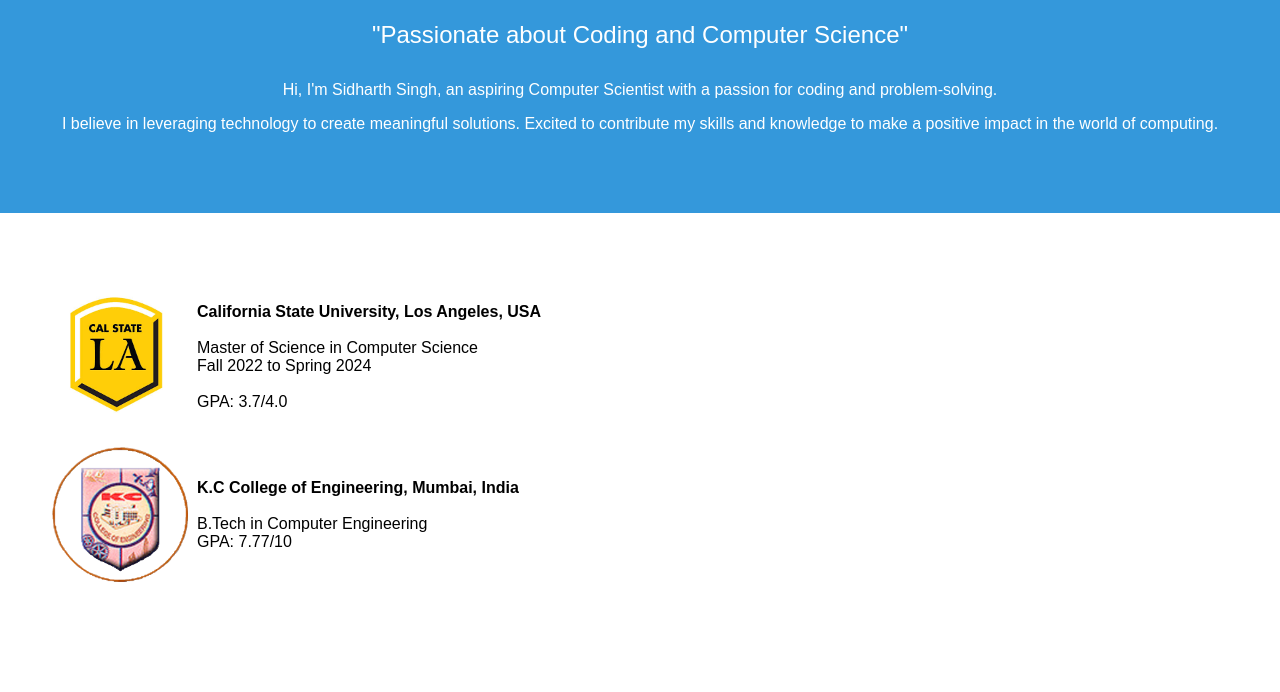
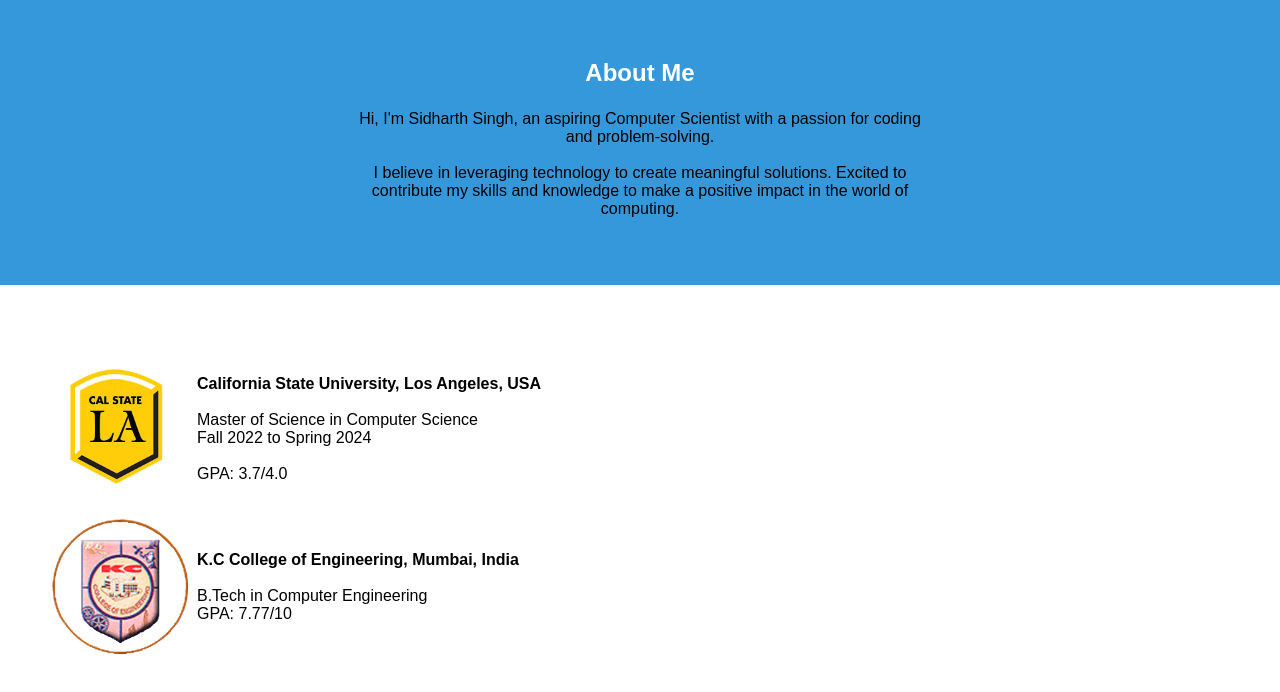
Before and after one commit to skadoosh4/skadoosh4.github.io, a plain HTML site: page index.html in a window 1280 px wide. Shown: the part 162-854 px from the top of the page. Drawn offline with Linux system fonts and the light colour scheme; a script that the page names is missing.

Commit message:
Add files via upload

```diff
--- a/index.html
+++ b/index.html
@@ -21,21 +21,25 @@
     </nav>
 
     <section id="home" class="section home">
-      <div class="container">
-        <h1>Sidharth Singh</h1>
-        <p class="quote">"Passionate about Coding and Computer Science"</p>
-        <div class="about-me">
-          <p>
-            Hi, I'm Sidharth Singh, an aspiring Computer Scientist with a
-            passion for coding and problem-solving.
-          </p>
-          <p>
-            I believe in leveraging technology to create meaningful solutions.
-            Excited to contribute my skills and knowledge to make a positive
-            impact in the world of computing.
-          </p>
-        </div>
-      </div>
+      <h1 align="center">Sidharth Singh</h1>
+      <br />
+      <h2 align="center">About Me</h2>
+      <table align="center" width="45%">
+        <tbody>
+          <tr>
+            <td>
+              <font color="black">
+                Hi, I'm Sidharth Singh, an aspiring Computer Scientist with a
+                passion for coding and problem-solving.
+                <br /><br />
+                I believe in leveraging technology to create meaningful
+                solutions. Excited to contribute my skills and knowledge to make
+                a positive impact in the world of computing.
+              </font>
+            </td>
+          </tr>
+        </tbody>
+      </table>
     </section>
 
     <section id="education" class="section">
```
